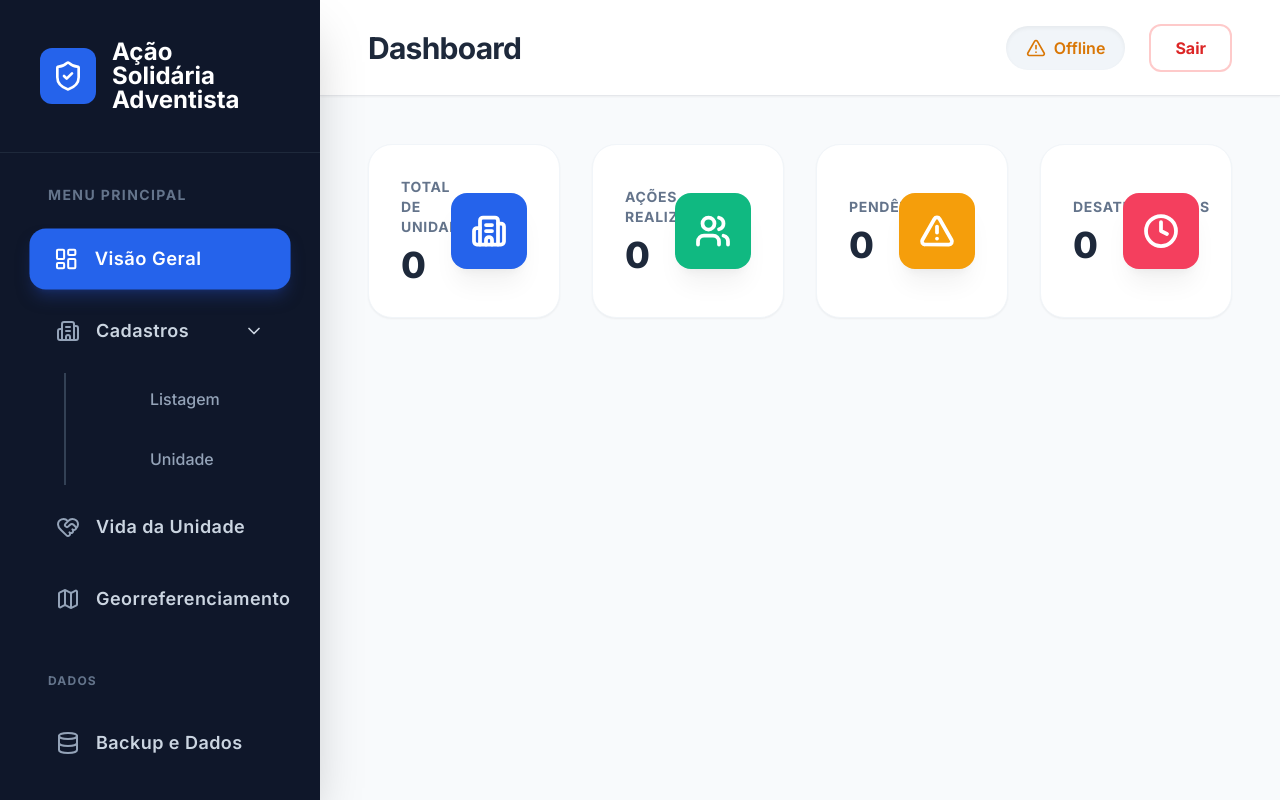
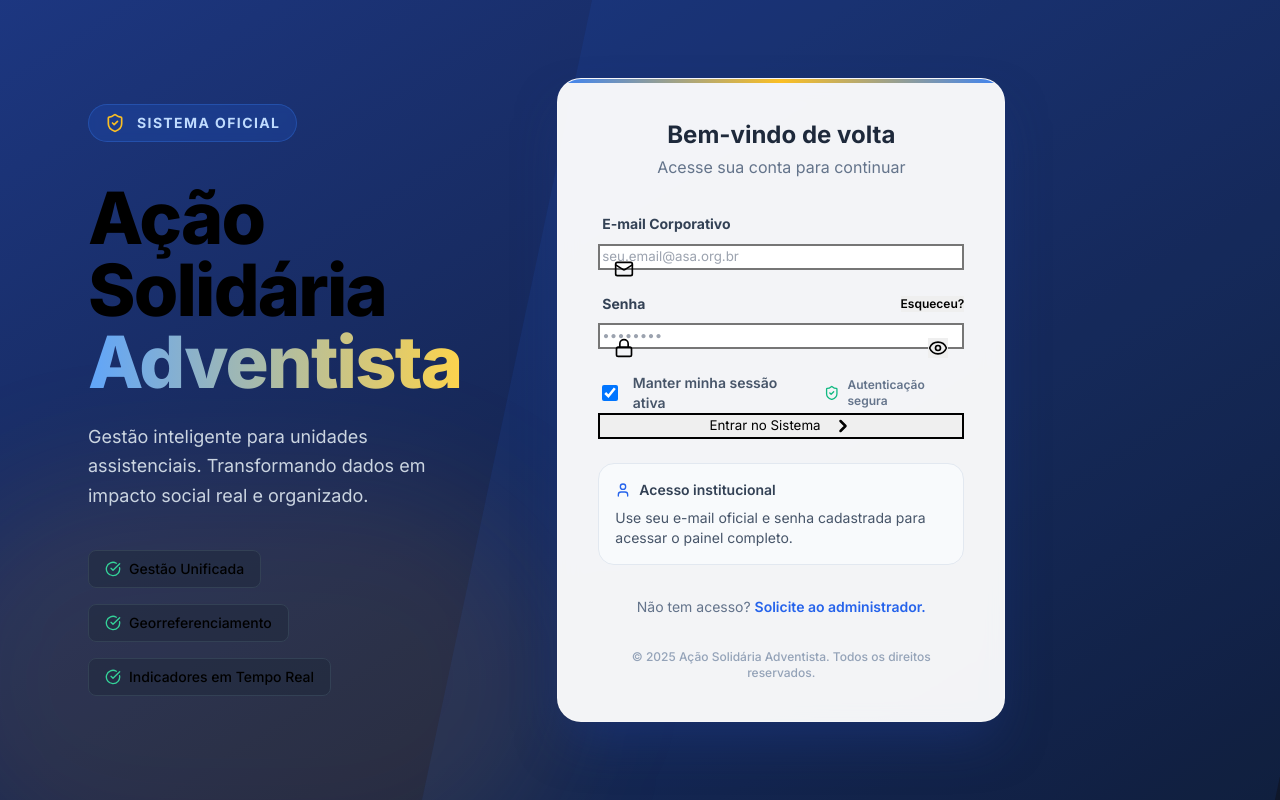
Before and after one commit to htasistemas/sistema-asa, a React (Create React App) app: page / in a window 1280 px wide. Built offline with nearby package versions, Linux system fonts and the light colour scheme.

Commit message:
Aprimora tela de login

```diff
--- a/src/App.js
+++ b/src/App.js
@@ -7,14 +7,14 @@
 
 import React, { useState, useEffect, useLayoutEffect } from 'react';
 import { initializeApp } from 'firebase/app';
-import { getAuth, signInWithCustomToken, signInAnonymously, onAuthStateChanged, signOut } from 'firebase/auth';
+import { getAuth, signInWithCustomToken, onAuthStateChanged, signOut, signInWithEmailAndPassword } from 'firebase/auth';
 import { getFirestore, collection, addDoc, query, onSnapshot, doc, updateDoc, deleteDoc, orderBy, serverTimestamp, where, getDocs } from 'firebase/firestore';
 import {
   ShieldCheck, LayoutDashboard, Building2, Users, LogOut, Plus, Trash2, Search, Map as MapIcon,
   AlertTriangle, Menu, X, ChevronDown, ChevronRight, Phone, Mail, MapPin, Edit, CheckCircle,
   Clock, Database, Download, Upload, RefreshCw, Cloud, Check, Calendar, AlertOctagon,
   ExternalLink, FileSpreadsheet, Locate, HeartHandshake, FileText, Award, Layers, DollarSign,
-  Star, Medal, Trophy, Lock, User
+  Star, Medal, Trophy, Lock, User, Eye, EyeOff
 } from 'lucide-react';
 
 /* ===================================================================
@@ -289,13 +289,15 @@ const SubMenuItem = ({ label, isActive, onClick }) => (
 */
 
 // --- NOVA TELA: LOGIN MODERNIZADA ---
-const LoginScreen = ({ onLogin, loading }) => {
-  const [email, setEmail] = useState('');
+const LoginScreen = ({ onLogin, loading, loginError, initialEmail }) => {
+  const [email, setEmail] = useState(initialEmail || '');
   const [password, setPassword] = useState('');
+  const [showPassword, setShowPassword] = useState(false);
+  const [rememberAccess, setRememberAccess] = useState(true);
 
   const handleSubmit = (e) => {
     e.preventDefault();
-    onLogin(email, password);
+    onLogin(email, password, rememberAccess);
   };
 
   return (
@@ -332,6 +334,9 @@ const LoginScreen = ({ onLogin, loading }) => {
                 <div className="flex items-center gap-2 text-sm font-medium bg-slate-800/50 px-4 py-2 rounded-lg border border-slate-700">
                    <CheckCircle size={16} className="text-emerald-400"/> Georreferenciamento
                 </div>
+                <div className="flex items-center gap-2 text-sm font-medium bg-slate-800/50 px-4 py-2 rounded-lg border border-slate-700">
+                   <CheckCircle size={16} className="text-emerald-400"/> Indicadores em Tempo Real
+                </div>
              </div>
          </div>
 
@@ -344,6 +349,13 @@ const LoginScreen = ({ onLogin, loading }) => {
                    <h2 className="text-2xl font-bold text-slate-800">Bem-vindo de volta</h2>
                    <p className="text-slate-500 mt-1">Acesse sua conta para continuar</p>
                 </div>
+
+                {loginError && (
+                  <div className="mb-6 rounded-2xl border border-rose-200 bg-rose-50 px-4 py-3 text-sm font-semibold text-rose-700 flex items-center gap-3">
+                    <AlertTriangle size={18} />
+                    <span>{loginError}</span>
+                  </div>
+                )}
 
                 <form onSubmit={handleSubmit} className="space-y-6">
                    <div className="space-y-2">
@@ -368,14 +380,37 @@ const LoginScreen = ({ onLogin, loading }) => {
                       </div>
                      <div className="relative group">
                         <div className="absolute left-4 top-4 text-slate-400 group-focus-within:text-blue-600 transition-colors"><Lock size={20}/></div>
+                        <button
+                          type="button"
+                          onClick={() => setShowPassword((prev) => !prev)}
+                          className="absolute right-4 top-4 text-slate-400 group-focus-within:text-blue-600 hover:text-blue-600 transition-colors"
+                        >
+                          {showPassword ? <EyeOff size={20} /> : <Eye size={20} />}
+                        </button>
                         <input
-                           type="password"
-                           className="w-full pl-12 pr-4 py-4 bg-slate-50 border border-slate-200 rounded-xl focus:ring-4 focus:ring-blue-100 focus:border-blue-500 outline-none font-medium transition-all text-slate-800"
+                          type={showPassword ? "text" : "password"}
+                          className="w-full pl-12 pr-12 py-4 bg-slate-50 border border-slate-200 rounded-xl focus:ring-4 focus:ring-blue-100 focus:border-blue-500 outline-none font-medium transition-all text-slate-800"
                           placeholder="••••••••"
                           value={password}
                           onChange={(e) => setPassword(e.target.value)}
                           required
                         />
+                      </div>
+                   </div>
+
+                   <div className="flex flex-col sm:flex-row sm:items-center sm:justify-between gap-4">
+                      <label className="flex items-center gap-3 text-sm font-semibold text-slate-600">
+                        <input
+                          type="checkbox"
+                          className="h-4 w-4 rounded border-slate-300 text-blue-600 focus:ring-blue-500"
+                          checked={rememberAccess}
+                          onChange={(e) => setRememberAccess(e.target.checked)}
+                        />
+                        Manter minha sessão ativa
+                      </label>
+                      <div className="flex items-center gap-2 text-xs font-semibold text-slate-500">
+                        <ShieldCheck size={16} className="text-emerald-500" />
+                        Autenticação segura
                       </div>
                    </div>
 
@@ -394,6 +429,17 @@ const LoginScreen = ({ onLogin, loading }) => {
                         </>
                      )}
                    </button>
+
+                   <div className="rounded-2xl border border-slate-200 bg-slate-50 px-4 py-4 text-sm text-slate-600 space-y-2">
+                     <div className="flex items-center gap-2 font-semibold text-slate-700">
+                       <User size={16} className="text-blue-600" /> Acesso institucional
+                     </div>
+                     <p>Use seu e-mail oficial e senha cadastrada para acessar o painel completo.</p>
+                   </div>
+
+                   <div className="text-center text-sm text-slate-500 pt-2">
+                     Não tem acesso? <span className="text-blue-600 font-semibold">Solicite ao administrador.</span>
+                   </div>
                 </form>
 
                 <div className="mt-8 text-center">
@@ -1003,21 +1049,24 @@ const Dashboard = ({ user, onLogout }) => {
 const App = () => {
   const [user, setUser] = useState(null);
   const [loading, setLoading] = useState(true);
+  const [loginError, setLoginError] = useState('');
+  const [initialEmail, setInitialEmail] = useState('');
 
   useEffect(() => {
     if (isMock) {
-      setUser({ uid: 'mock-user' });
+      const savedEmail = localStorage.getItem('asa_mock_user_email') || '';
+      setInitialEmail(savedEmail);
+      if (savedEmail) setUser({ uid: 'mock-user', email: savedEmail });
       setLoading(false);
       return;
     }
     const initAuth = async () => {
       try {
         if (initialToken) await signInWithCustomToken(auth, initialToken);
-        else await signInAnonymously(auth);
       } catch (e) {
         isMock = true;
         mockDB.load();
-        setUser({ uid: 'mock-user' });
+        setInitialEmail('');
       } finally {
         setLoading(false);
       }
@@ -1028,7 +1077,30 @@ const App = () => {
 
   if (loading) return <div className="h-screen flex items-center justify-center bg-slate-50"><div className="animate-spin rounded-full h-12 w-12 border-b-4 border-blue-900"></div></div>;
 
-  return user ? <Dashboard user={user} onLogout={() => { if(!isMock) signOut(auth); window.location.reload(); }} /> : <LoginScreen onLogin={() => setLoading(true)} loading={loading} />;
+  const handleLogin = async (email, password, rememberAccess) => {
+    setLoginError('');
+    setLoading(true);
+    try {
+      if (isMock) {
+        if (!email || !password) throw new Error('Credenciais inválidas');
+        setUser({ uid: 'mock-user', email });
+        if (rememberAccess) localStorage.setItem('asa_mock_user_email', email);
+        else localStorage.removeItem('asa_mock_user_email');
+        return;
+      }
+      await signInWithEmailAndPassword(auth, email, password);
+    } catch (error) {
+      setLoginError('Credenciais inválidas ou acesso não autorizado.');
+    } finally {
+      setLoading(false);
+    }
+  };
+
+  return user ? (
+    <Dashboard user={user} onLogout={() => { if(!isMock) signOut(auth); window.location.reload(); }} />
+  ) : (
+    <LoginScreen onLogin={handleLogin} loading={loading} loginError={loginError} initialEmail={initialEmail} />
+  );
 };
 
 export default App;
```
Lines whose indentation alone changed are shown as unchanged.
